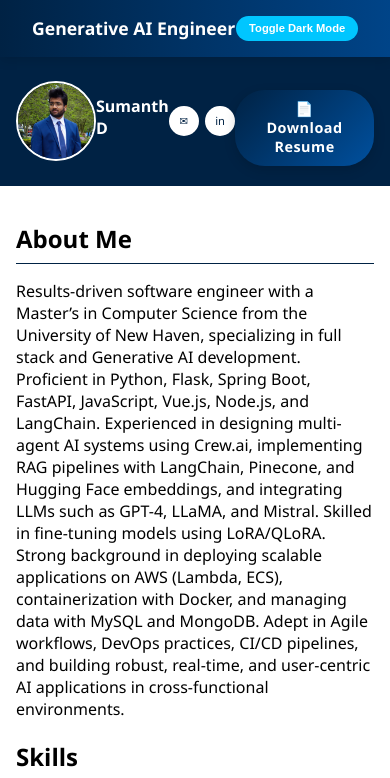
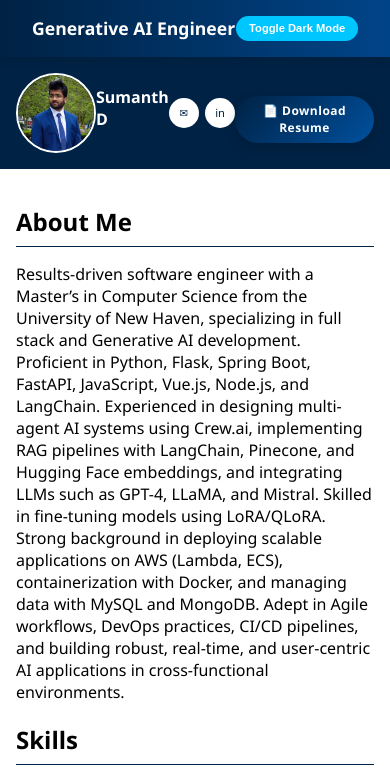
Before and after one commit to sumanthreddy8910/Portfolio, a plain HTML site: page index.html in a window 390 px wide. Shown: the top 778 px of the page. Drawn offline with Linux system fonts and the light colour scheme; grey boxes are pictures that could not be loaded.

Commit message:
Update index.html

```diff
--- a/index.html
+++ b/index.html
@@ -258,10 +258,10 @@
       <a href="https://linkedin.com/in/sumanth-d-773562361" target="_blank" class="circle-link" style="width: 30px; height: 30px; line-height: 30px; font-size: 0.7rem; display: flex; align-items: center; justify-content: center; background:white; color:#002244; border-radius:50%;">in</a>
     </div>
 
-  <!-- Resume Download Button -->
-<div style="margin-top: 0.8rem; display: flex; justify-content: center;">
-  <a href="Sumanth_Resume.pdf" download style="
-    padding: 0.6rem 1.5rem;
+ <!-- Resume Download Button (Responsive & Styled) -->
+<style>
+  .resume-button {
+    padding: 0.5rem 1.2rem;
     background: linear-gradient(135deg, #002244, #00509e);
     color: white;
     text-decoration: none;
@@ -270,17 +270,30 @@
     font-weight: 600;
     display: inline-block;
     text-align: center;
-    box-shadow: 0 4px 12px rgba(0,0,0,0.15);
+    box-shadow: 0 4px 12px rgba(0, 0, 0, 0.15);
     transition: all 0.3s ease;
     letter-spacing: 0.5px;
-    width: fit-content;
-    max-width: 90vw;
-  "
-  onmouseover="this.style.transform='translateY(-2px)'; this.style.boxShadow='0 6px 15px rgba(0,0,0,0.25)'"
-  onmouseout="this.style.transform='translateY(0)'; this.style.boxShadow='0 4px 12px rgba(0,0,0,0.15)'">
+  }
+
+  .resume-button:hover {
+    transform: translateY(-2px);
+    box-shadow: 0 6px 15px rgba(0, 0, 0, 0.25);
+  }
+
+  @media (max-width: 480px) {
+    .resume-button {
+      padding: 0.4rem 1rem;
+      font-size: 0.8rem;
+    }
+  }
+</style>
+
+<div style="margin-top: 0.8rem; display: flex; justify-content: center;">
+  <a href="Sumanth_Resume.pdf" download class="resume-button">
     📄 Download Resume
   </a>
 </div>
+
 
     </div>
     <div class="main">
```
